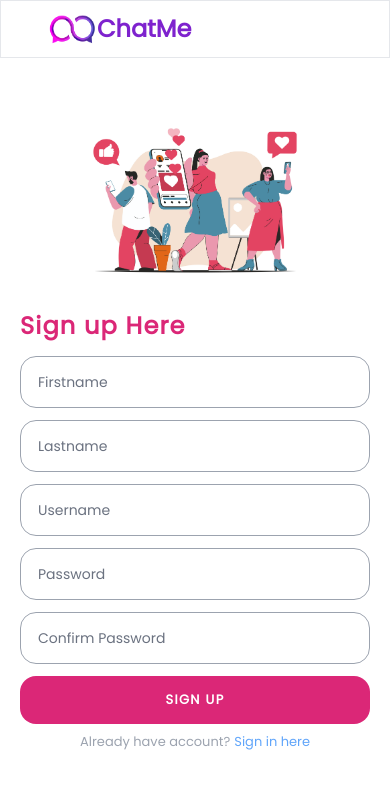
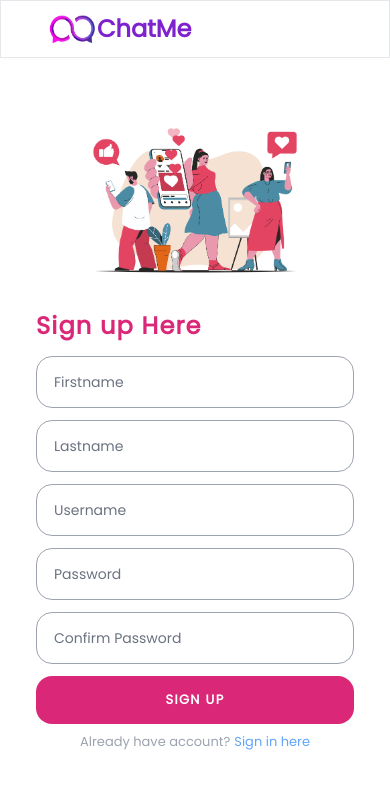
Before and after one commit to alexandernovo/WebSocket-Chat, a React (Vite) app in the folder client/: page /register in a window 390 px wide. Shown: the top 788 px of the page. Built offline with nearby package versions, Linux system fonts and the light colour scheme.

Commit message:
Fix Text

```diff
--- a/client/src/pages/Login.jsx
+++ b/client/src/pages/Login.jsx
@@ -40,7 +40,7 @@ const Login = () => {
         <div className='h-full'>
             <Nav />
             <div className='h-full overflow-y-auto lg:h-4/5 md:h-4/5 flex flex-col lg:flex-row md:flex:row px-5'>
-                <div className='w-full lg:w-1/2 md:w-1/2 flex items-center justify-center order-last md:order-1 lg:order-1  mt-5 md:mt-0 lg:mt-0'>
+                <div className='w-full px-4 lg:px-0 md:px-0 lg:w-1/2 md:w-1/2 flex items-center justify-center order-last md:order-1 lg:order-1  mt-5 md:mt-0 lg:mt-0'>
                     <div className='w-full lg:w-2/4 md:w-2/4 m-auto'>
                         <p className='text-[24px] md:text-[43px] lg:text-[35px] font-bold text-black tracking-wider text-pink-600'>Welcome Back,</p>
                         <p className='text-[12px] md:text-[27px] lg:text-[15px] font-bold text-black tracking-wider text-gray-400 mt-1 lg:mt-3 md:mt-3'>ChatMe gets you closer with your love ones.</p>
--- a/client/src/pages/Register.jsx
+++ b/client/src/pages/Register.jsx
@@ -75,7 +75,7 @@ const Register = () => {
             <Nav />
             <div className='h-full flex px-5 items-center lg:h-4/5 md:h-4/5 flex-col lg:flex-row md:flex:row px-5 mt-5 lg:mt-8 md:mt-8'>
                 <div className='w-full lg:w-1/2 md:w-1/2 flex items-center justify-center order-last md:order-1 lg:order-1 mt-5 md:mt-0 lg:mt-0 '>
-                    <div className='w-full lg:w-2/4 md:w-2/4 mx-auto mb-12 lg:mb-0 md:mb-0'>
+                    <div className='w-full px-4 lg:px-0 md:px-0 lg:w-2/4 md:w-2/4 mx-auto mb-12 lg:mb-0 md:mb-0'>
                         <div className='flex items-center mb-2'>
                             <h1 className='text-[24px] md:text-[27px] lg:text-[27px] font-bold text-black tracking-wider text-pink-600'>Sign up Here</h1>
                         </div>
```
